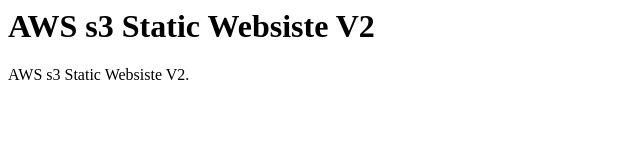
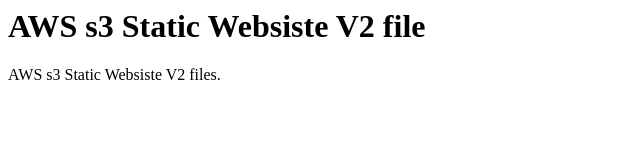
Before and after one commit to rajeshpodipati/s3-files, a plain HTML site: page index.html in a window 1280 px wide. Shown: the whole page, without its empty margins (0-640 px from the left). Drawn offline with Linux system fonts and the light colour scheme.

```diff
--- a/index.html
+++ b/index.html
@@ -1,9 +1,9 @@
 <html>
 <head>
-<title>Welcome to AWS s3 Static Websiste V2</title>
+<title>Welcome to AWS s3 Static Websiste V2 file</title>
 </head>
 <body>
-<h1>AWS s3 Static Websiste V2</h1>
-AWS s3 Static Websiste V2.
+<h1>AWS s3 Static Websiste V2 file</h1>
+AWS s3 Static Websiste V2 files.
 </body>
 </html>
```
